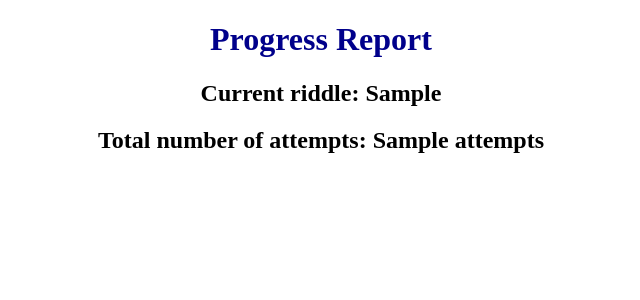
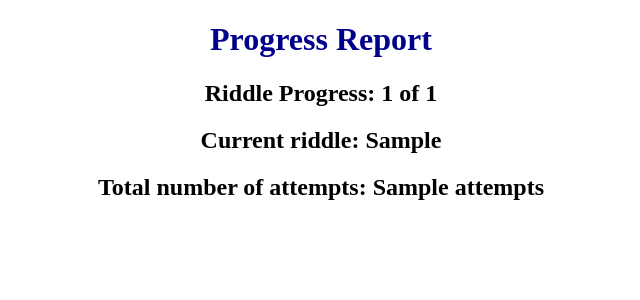
Before and after one commit to tdogcheeseparty/vermuten, a Flask app: template templates/progress.html.j2 in a window 1280 px wide. Shown: the top 300 px of the page, without its empty margins (319-959 px from the left). Run offline with Flask 2, Linux system fonts and the light colour scheme; the template is opened without the code that fills it: most values are stand-ins (such as "Sample title", 1, 10 or a date in 2020); parts of the project's set-up code (start-up, migrations or seed data) failed here and were passed over.

Commit message:
Updates progress page, adds unit tests.

```diff
--- a/app.py
+++ b/app.py
@@ -67,10 +67,12 @@ def reset():
     return redirect(url_for("riddle"))
 
 
-@app.route(f"/admin/progress")
+@app.route("/admin/progress")
 def progress():
     return render_template(
         "progress.html.j2",
+        current_riddle_number=riddle_manager.get_current_riddle_number(),
+        riddle_count=riddle_manager.get_riddle_count(),
         current_riddle=riddle_manager.get_current_riddle().get_riddle(),
         attempts=riddle_manager.get_total_attempt_count(),
     )
--- a/application/Riddle.py
+++ b/application/Riddle.py
@@ -89,6 +89,9 @@ class RiddleManager(object):
     def get_completion_message(self):
         return self.riddles[0].get_completion_message()
 
+    def get_riddle_count(self):
+        return len(self.riddles)
+
     def reset_progress(self):
         logging.warning("Resetting progress and attempt counts.")
         self.current_riddle_index = 0
--- a/templates/progress.html.j2
+++ b/templates/progress.html.j2
@@ -9,6 +9,9 @@
     Progress Report
 </h1>
 <h2>
+    Riddle Progress: {{ current_riddle_number }} of {{ riddle_count }}
+</h2>
+<h2>
     Current riddle: {{ current_riddle }}
 </h2>
 <h2>
```
Also changed, not shown: tests/application_tests.py (+11 -2 lines), 1 other file.
